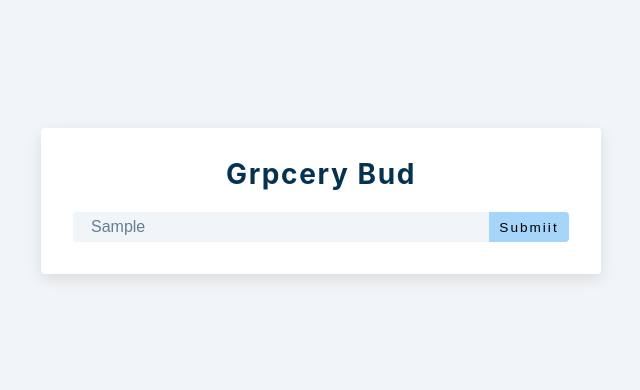
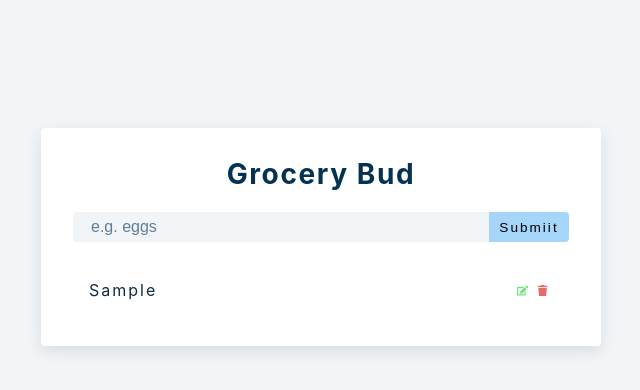
Before and after one commit to Veronchi/grocery-bud, a React (Create React App) app: page / in a window 1280 px wide. Both pictures are taken after typing "Sample" into the empty fields and a click on the button "Submiit". Shown: the top 390 px of the page, without its empty margins (319-959 px from the left). Built offline with nearby package versions, Linux system fonts and the light colour scheme.

Commit message:
implement adding items of the list

```diff
--- a/src/App.js
+++ b/src/App.js
@@ -3,26 +3,38 @@ import List from './List'
 import Alert from './Alert'
 
 function App() {
-  const [inputValue, setInputValue] = useState('')
+  const [inputValue, setInputValue] = useState('');
+  // const [isSubmit, setIsSubmit] = useState(false);
+  const [listItems, setList] = useState([]);
 
   const handleSubmit = (e) => {
     e.preventDefault();
+    setList([...listItems, inputValue]);
+    setInputValue('')
+  }
+
+  const handleInputState = (e) => {
+    e.preventDefault();
+    setInputValue(e.target.value)
   }
 
   return (
     <section className='section-center'>
-      <form className='grocery-form' onSubmit={(e) => handleSubmit(e)}>
-        <h3>grpcery bud</h3>
+      <form className='grocery-form' onSubmit={handleSubmit}>
+        <h3>grocery bud</h3>
         <div className='form-control'>
           <input
             type='text' className='grocery'
             placeholder='e.g. eggs'
             value={inputValue}
-            onChange={(e) => setInputValue(e.target.value)}
+            onChange={handleInputState}
           />
           <button type='submit' className='submit-btn'>submiit</button>
         </div>
       </form>
+      <div className='grocery-container'>
+        {listItems.length ? <List items={listItems} /> : null}
+      </div>
     </section>
   )
 }
--- a/src/List.js
+++ b/src/List.js
@@ -1,7 +1,27 @@
 import React from 'react'
 import { FaEdit, FaTrash } from 'react-icons/fa'
-const List = () => {
-  return <h2>list component</h2>
+
+const List = ({ items }) => {
+
+  return (
+    <ul className='grocery-list'>
+      {items.map((item, id) => {
+        return (
+          <li key={`item${id}`} className='grocery-item'>
+            <p className='title'>{item}</p>
+            <div className='btn-container'>
+              <button type='button' className='edit-btn'>
+                <FaEdit />
+              </button>
+              <button type='button' className='delete-btn'>
+                <FaTrash />
+              </button>
+            </div>
+          </li>
+        );
+      })}
+    </ul>
+  )
 }
 
 export default List
```
